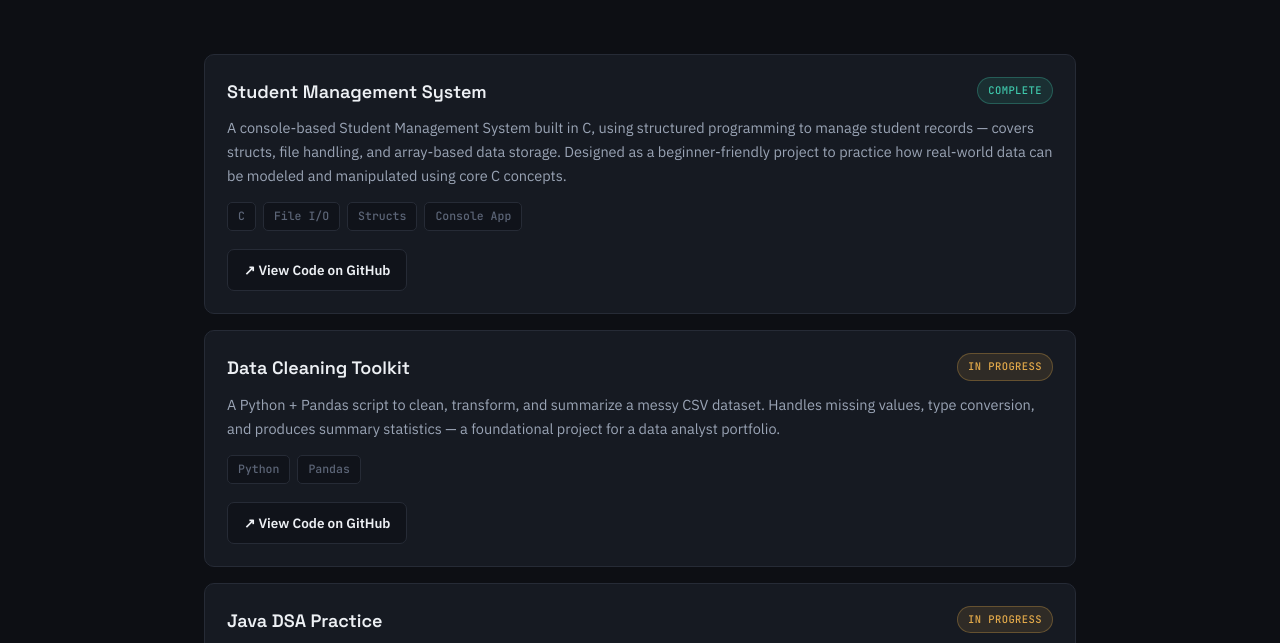
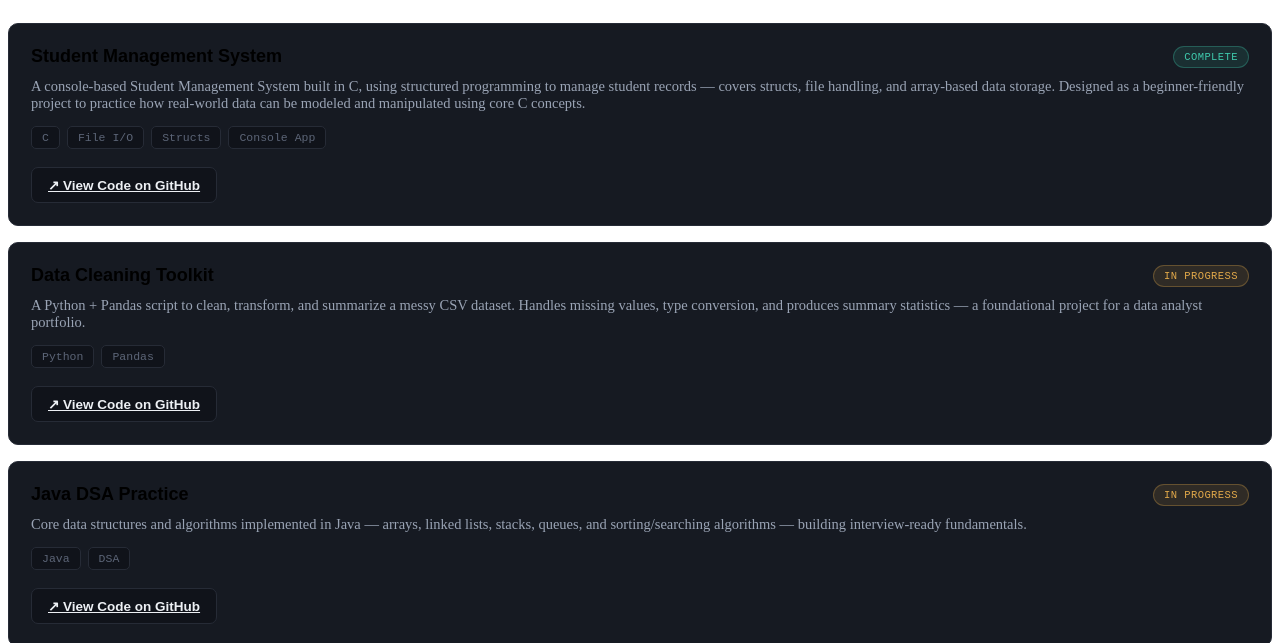
Before and after one commit to faizanusmani20/faizanusmani20.github.io, a plain HTML site: page projects.html in a window 1280 px wide. Shown: the part 386-1029 px from the top of the page. Drawn offline with Linux system fonts and the light colour scheme.

Commit message:
minor refactoring

```diff
--- a/css/index.css
+++ b/css/index.css
@@ -1,64 +1,3 @@
-:root{
-    --bg: #0d0f14;
-    --bg-alt: #10131a;
-    --card: #161a22;
-    --card-hover: #1b202b;
-    --border: #262b36;
-    --text: #edf0f4;
-    --text-dim: #9aa4b5;
-    --text-faint: #5c6577;
-    --blue: #5b9dff;
-    --teal: #3fc9ac;
-    --amber: #e2a94a;
-    --sans: 'IBM Plex Sans', sans-serif;
-    --display: 'Space Grotesk', sans-serif;
-    --mono: 'JetBrains Mono', monospace;
-  }
-  *{ margin:0; padding:0; box-sizing:border-box; }
-  html{ scroll-behavior:smooth; }
-  body{ background:var(--bg); color:var(--text); font-family:var(--sans); line-height:1.65; font-size:16px; }
-  @media (prefers-reduced-motion: reduce){
-    *{ animation-duration:0.01ms !important; animation-iteration-count:1 !important; transition-duration:0.01ms !important; scroll-behavior:auto !important; }
-    .reveal{ opacity:1 !important; transform:none !important; }
-  }
-  a{ color:var(--blue); text-decoration:none; }
-  a:hover{ text-decoration:underline; }
-  a:focus-visible, button:focus-visible{ outline:2px solid var(--blue); outline-offset:3px; }
-  ::selection{ background: var(--blue); color:#06070a; }
-  .wrap{ max-width:920px; margin:0 auto; padding:0 24px; }
-  .reveal{ opacity:0; transform:translateY(16px); transition:opacity .6s ease, transform .6s ease; }
-  .reveal.in-view{ opacity:1; transform:translateY(0); }
-
-  @keyframes fadeSlideUp{
-    from{ opacity:0; transform:translateY(28px); }
-    to{ opacity:1; transform:translateY(0); }
-  }
-  .hero-anim{ opacity:0; animation:fadeSlideUp .8s cubic-bezier(.16,1,.3,1) forwards; }
-  .hero .eyebrow.hero-anim{ animation-delay:.05s; }
-  .hero h1.hero-anim{ animation-delay:.15s; }
-  .hero-sub.hero-anim{ animation-delay:.3s; }
-  .hero-actions.hero-anim{ animation-delay:.45s; }
-  .stat-strip.hero-anim{ animation-delay:.6s; }
-
-  .stagger{ opacity:0; transform:translateY(22px); transition:opacity .55s cubic-bezier(.16,1,.3,1), transform .55s cubic-bezier(.16,1,.3,1); }
-  .stagger.in-view{ opacity:1; transform:translateY(0); }
-  .stagger:nth-child(1){ transition-delay:0ms; }
-  .stagger:nth-child(2){ transition-delay:90ms; }
-  .stagger:nth-child(3){ transition-delay:180ms; }
-  .stagger:nth-child(4){ transition-delay:270ms; }
-
-
-
-
-
-
-
-
-
-
-
-
-
 /* Hero */
 .hero{ padding:88px 0 64px; }
 .eyebrow{ font-family:var(--mono); font-size:12.5px; color:var(--teal); letter-spacing:0.06em; text-transform:uppercase; margin-bottom:18px; display:flex; align-items:center; gap:8px; }
--- /dev/null
+++ b/css/index2.css
@@ -0,0 +1,32 @@
+  *{ margin:0; padding:0; box-sizing:border-box; }
+  html{ scroll-behavior:smooth; }
+  body{ background:var(--bg); color:var(--text); font-family:var(--sans); line-height:1.65; font-size:16px; }
+  @media (prefers-reduced-motion: reduce){
+    *{ animation-duration:0.01ms !important; animation-iteration-count:1 !important; transition-duration:0.01ms !important; scroll-behavior:auto !important; }
+    .reveal{ opacity:1 !important; transform:none !important; }
+  }
+  a{ color:var(--blue); text-decoration:none; }
+  a:hover{ text-decoration:underline; }
+  a:focus-visible, button:focus-visible{ outline:2px solid var(--blue); outline-offset:3px; }
+  ::selection{ background: var(--blue); color:#06070a; }
+  .wrap{ max-width:920px; margin:0 auto; padding:0 24px; }
+  .reveal{ opacity:0; transform:translateY(16px); transition:opacity .6s ease, transform .6s ease; }
+  .reveal.in-view{ opacity:1; transform:translateY(0); }
+
+  @keyframes fadeSlideUp{
+    from{ opacity:0; transform:translateY(28px); }
+    to{ opacity:1; transform:translateY(0); }
+  }
+  .hero-anim{ opacity:0; animation:fadeSlideUp .8s cubic-bezier(.16,1,.3,1) forwards; }
+  .hero .eyebrow.hero-anim{ animation-delay:.05s; }
+  .hero h1.hero-anim{ animation-delay:.15s; }
+  .hero-sub.hero-anim{ animation-delay:.3s; }
+  .hero-actions.hero-anim{ animation-delay:.45s; }
+  .stat-strip.hero-anim{ animation-delay:.6s; }
+
+  .stagger{ opacity:0; transform:translateY(22px); transition:opacity .55s cubic-bezier(.16,1,.3,1), transform .55s cubic-bezier(.16,1,.3,1); }
+  .stagger.in-view{ opacity:1; transform:translateY(0); }
+  .stagger:nth-child(1){ transition-delay:0ms; }
+  .stagger:nth-child(2){ transition-delay:90ms; }
+  .stagger:nth-child(3){ transition-delay:180ms; }
+  .stagger:nth-child(4){ transition-delay:270ms; }
--- a/projects.html
+++ b/projects.html
@@ -5,8 +5,6 @@
 <meta name="viewport" content="width=device-width, initial-scale=1.0">
 <title>Projects — Mohd Faizan Usmani</title>
 <link rel="icon" type="image/svg+xml" href="favicon.svg">
-<link rel="preconnect" href="https://fonts.googleapis.com">
-<link href="https://fonts.googleapis.com/css2?family=Space+Grotesk:wght@500;600;700&family=IBM+Plex+Sans:wght@400;500;600&family=JetBrains+Mono:wght@500;600&display=swap" rel="stylesheet">
 <link rel="stylesheet" href="css/common.css">
 <link rel="stylesheet" href ="css/index.css">
 <link rel="stylesheet" href ="css/project.css">
```
Also changed, not shown: certificate.html (+0 -2 lines), index.html (+1 -2 lines). Lines whose indentation alone changed are shown as unchanged.
